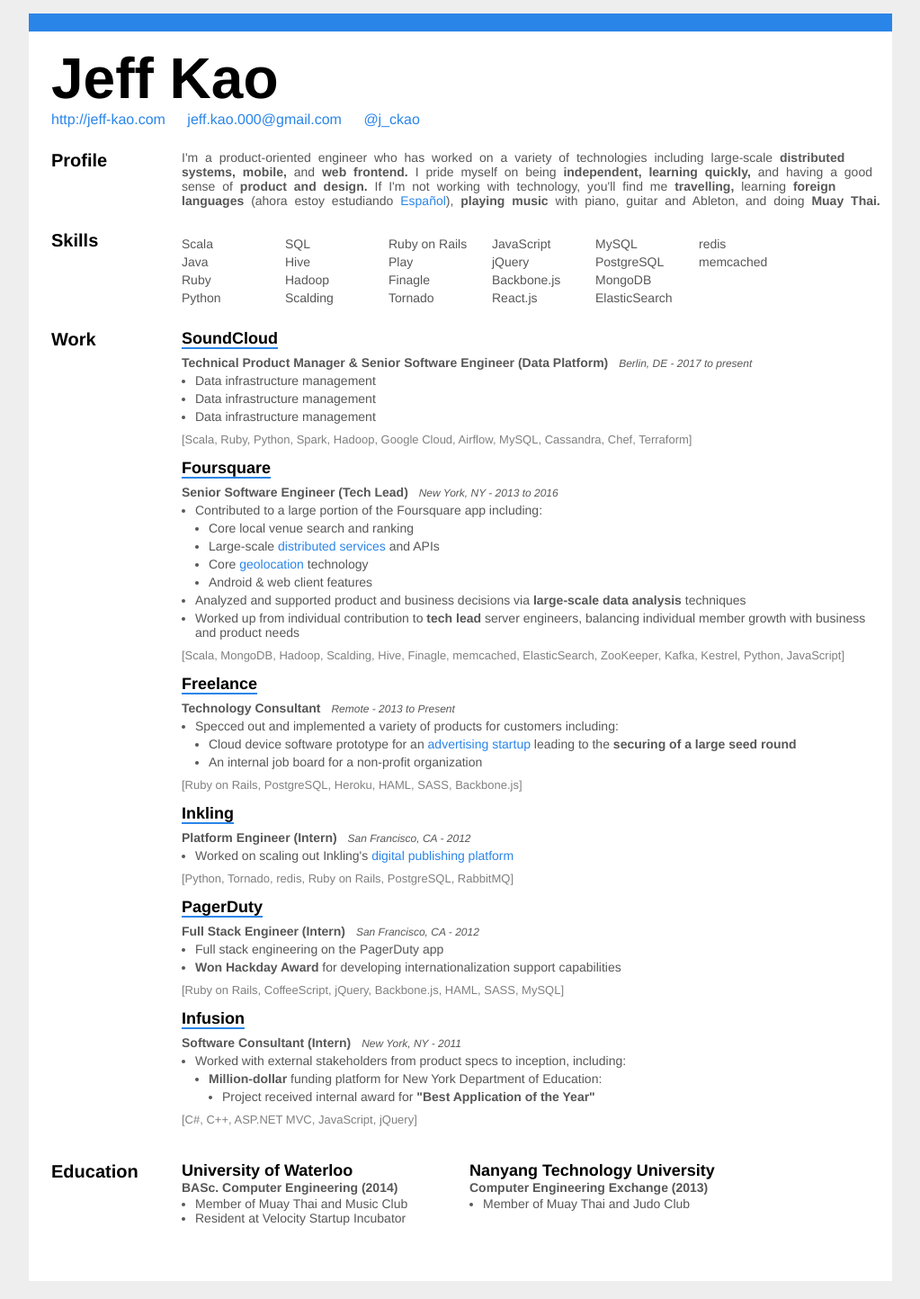
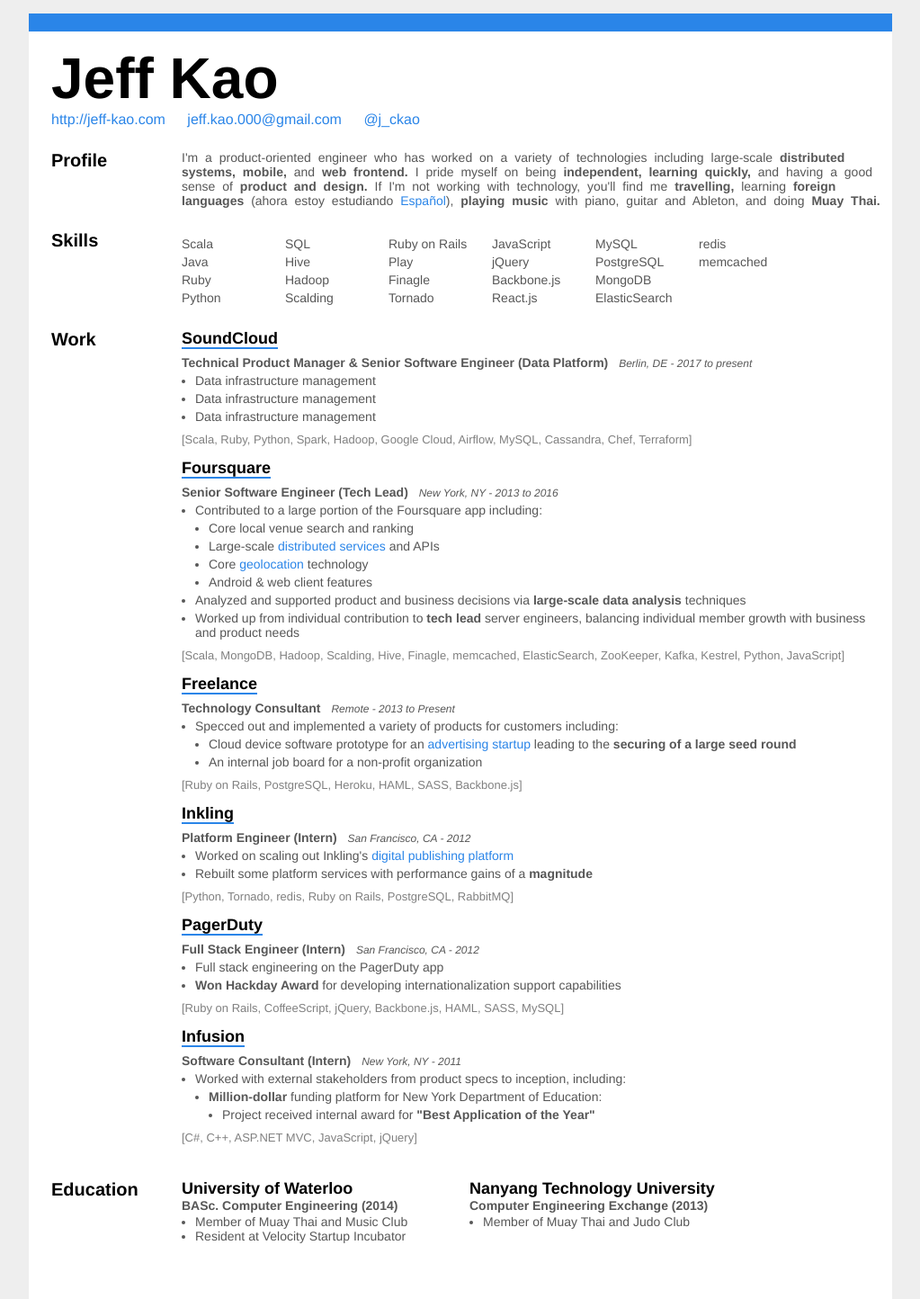
Before and after one commit to jkao/jkao.github.io, a Jekyll site: the page resume.html, which Jekyll copies as it is, in a window 1280 px wide. Shown: the whole page at 90% size, without its empty margins (128-1151 px from the left). Built offline with Jekyll 4.4.1, drawn with Linux system fonts in a browser that asks for light colours.

Commit message:
Fill out Inkling

```diff
--- a/resume.html
+++ b/resume.html
@@ -386,6 +386,7 @@
                   Worked on scaling out Inkling's
                   <a href='https://inkling.com/habitat' target='_blank'>digital publishing platform</a>
                 </li>
+                <li>Rebuilt some platform services with performance gains of a <strong>magnitude</strong></li>
               </ul>
             </div>
             <div class='grid_10 alpha job-skills'>
```
